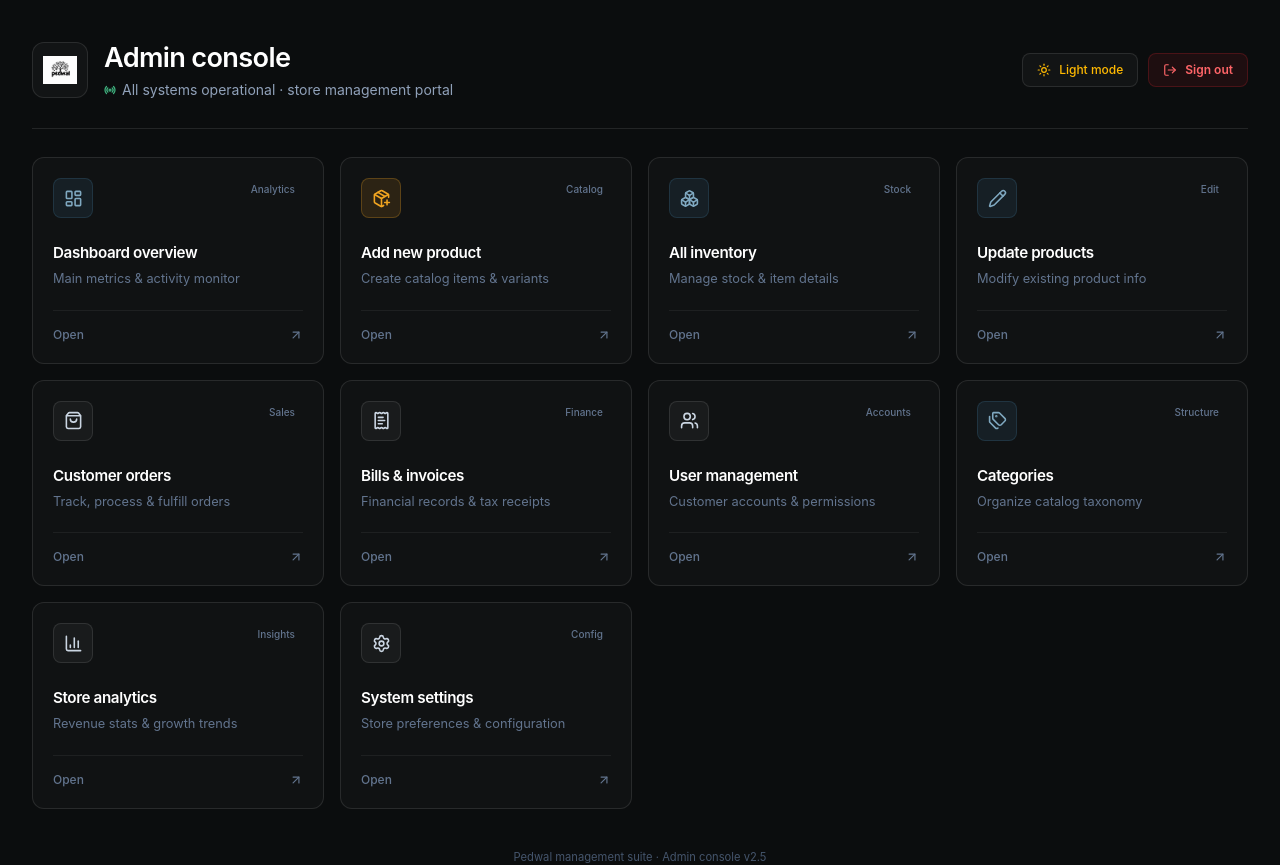
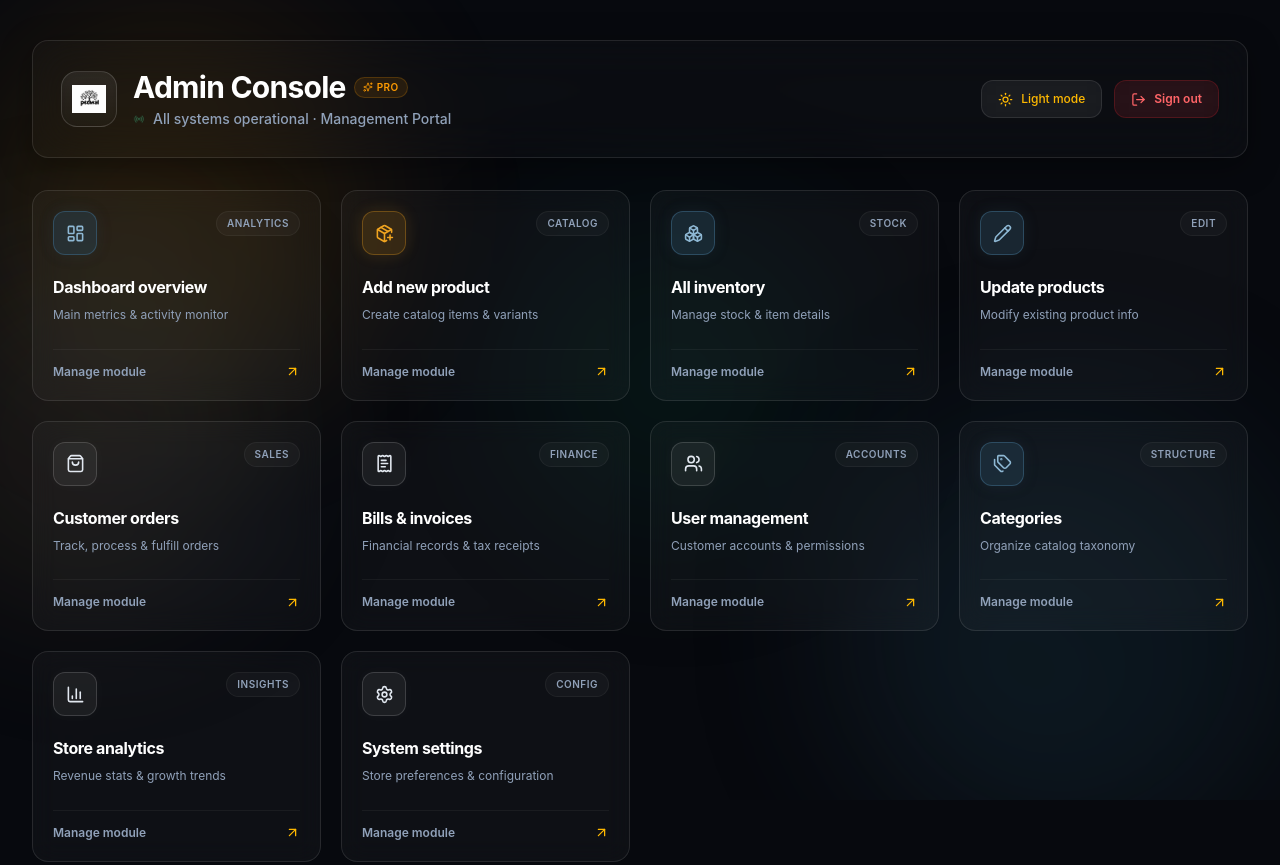
Before and after one commit to Abdul-Rashid-Chhimpa/frontend, a React (Vite) app: page /adminsidebar in a window 1280 px wide. Shown: the top 865 px of the page. Built offline with nearby package versions, Linux system fonts and the light colour scheme; sample sign-in values are in the browser's storage.

Commit message:
Update AdminSidebar.jsx

```diff
--- a/Components/AdminSidebar.jsx
+++ b/Components/AdminSidebar.jsx
@@ -17,30 +17,24 @@ import {
   Sun,
   Moon,
   Radio,
+  Sparkles,
 } from "lucide-react";
 
 // ======================================================
-// DESIGN TOKENS — shared language with the storefront
-// (steel + amber), reframed as a console/control-panel
+// DESIGN TOKENS
 // ======================================================
-const AMBER = "#F0A420";
-const AMBER_DARK = "#C97F0F";
-const STEEL = "#2B4A5E";
-const SUCCESS = "#3FB27F";
-
-// group -> chip styling, dark & light variants
 const GROUP_STYLES = {
   create: {
-    dark: "bg-[#F0A420]/12 text-[#F0A420] border-[#F0A420]/25",
-    light: "bg-amber-50 text-amber-700 border-amber-200",
+    dark: "bg-[#F0A420]/15 text-[#F0A420] border-[#F0A420]/30 shadow-[0_0_15px_rgba(240,164,32,0.15)]",
+    light: "bg-amber-100/80 text-amber-800 border-amber-300 shadow-sm",
   },
   catalog: {
-    dark: "bg-[#2B4A5E]/25 text-[#7FA8C0] border-[#2B4A5E]/50",
-    light: "bg-slate-100 text-[#2B4A5E] border-slate-200",
+    dark: "bg-[#2B4A5E]/40 text-[#8EB8D4] border-[#3B6580]/60 shadow-[0_0_15px_rgba(43,74,94,0.2)]",
+    light: "bg-slate-200/70 text-[#1E3545] border-slate-300 shadow-sm",
   },
   operate: {
-    dark: "bg-white/[0.04] text-slate-300 border-white/10",
-    light: "bg-white text-slate-600 border-slate-200",
+    dark: "bg-white/[0.06] text-slate-200 border-white/15 shadow-[0_0_15px_rgba(255,255,255,0.03)]",
+    light: "bg-white text-slate-700 border-slate-200/80 shadow-sm",
   },
 };
 
@@ -140,42 +134,57 @@ const AdminDashboard = () => {
 
   return (
     <div
-      className={`min-h-screen w-full relative overflow-hidden font-sans selection:bg-amber-400 selection:text-black px-4 sm:px-8 py-10 transition-colors duration-300 ${
-        isDark ? "bg-[#0B0D0E] text-slate-100" : "bg-[#F3F1EC] text-slate-900"
+      className={`min-h-screen w-full relative overflow-hidden font-sans selection:bg-amber-400 selection:text-black px-4 sm:px-8 py-10 transition-colors duration-500 ${
+        isDark ? "bg-[#07090E] text-slate-100" : "bg-[#F4F2EC] text-slate-900"
       }`}
     >
-      {/* ============ Animated console backdrop ============ */}
+      {/* ============ Animated Floating Orbs Background ============ */}
+      <div className="fixed inset-0 pointer-events-none overflow-hidden z-0">
         <div
-        className="console-grid"
-        style={{
-          opacity: isDark ? 0.35 : 0.5,
-          "--line-color": isDark
-            ? "rgba(255,255,255,0.05)"
-            : "rgba(21,24,28,0.05)",
-        }}
+          className={`orb orb-1 ${
+            isDark
+              ? "bg-gradient-to-tr from-[#F0A420]/25 to-amber-600/10"
+              : "bg-gradient-to-tr from-amber-300/40 to-yellow-200/30"
+          }`}
         />
         <div
-        className="console-scan"
-        style={{
-          background: isDark
-            ? "linear-gradient(180deg, rgba(240,164,32,0) 0%, rgba(240,164,32,0.06) 50%, rgba(240,164,32,0) 100%)"
-            : "linear-gradient(180deg, rgba(43,74,94,0) 0%, rgba(43,74,94,0.05) 50%, rgba(43,74,94,0) 100%)",
-        }}
+          className={`orb orb-2 ${
+            isDark
+              ? "bg-gradient-to-tr from-[#2B4A5E]/40 to-cyan-900/20"
+              : "bg-gradient-to-tr from-sky-300/40 to-slate-300/40"
+          }`}
         />
+        <div
+          className={`orb orb-3 ${
+            isDark
+              ? "bg-gradient-to-tr from-emerald-600/15 to-teal-900/20"
+              : "bg-gradient-to-tr from-emerald-200/50 to-teal-100/40"
+          }`}
+        />
+        <div
+          className={`orb orb-4 ${
+            isDark
+              ? "bg-gradient-to-tr from-amber-500/15 to-[#2B4A5E]/30"
+              : "bg-gradient-to-tr from-amber-200/30 to-blue-200/30"
+          }`}
+        />
+      </div>
 
       <div className="max-w-7xl mx-auto relative z-10">
         {/* ============ Header ============ */}
         <div
-          className={`flex flex-col md:flex-row items-start md:items-center justify-between pb-7 mb-7 border-b gap-6 ${
-            isDark ? "border-white/10" : "border-slate-200"
+          className={`flex flex-col md:flex-row items-start md:items-center justify-between p-6 sm:p-7 mb-8 rounded-2xl border backdrop-blur-xl transition-all duration-300 gap-6 ${
+            isDark
+              ? "bg-white/[0.02] border-white/10 shadow-[0_8px_32px_0_rgba(0,0,0,0.37)]"
+              : "bg-white/70 border-white/80 shadow-[0_8px_32px_0_rgba(31,38,135,0.07)]"
           }`}
         >
           <div className="flex items-center gap-4">
             <div
-              className={`w-13 h-13 sm:w-14 sm:h-14 rounded-xl border flex items-center justify-center p-2.5 ${
+              className={`w-14 h-14 rounded-2xl border flex items-center justify-center p-2.5 transition-all duration-300 group ${
                 isDark
-                  ? "bg-white/[0.03] border-white/10"
-                  : "bg-white border-slate-200 shadow-sm"
+                  ? "bg-gradient-to-b from-white/[0.08] to-white/[0.02] border-white/15 shadow-inner"
+                  : "bg-gradient-to-b from-white to-slate-50 border-slate-200/80 shadow-md"
               }`}
             >
               <img
@@ -187,88 +196,93 @@ const AdminDashboard = () => {
                   e.target.nextSibling?.classList.remove("hidden");
                 }}
               />
-              <Shield size={24} className="text-[#F0A420] hidden" />
+              <Shield size={26} className="text-[#F0A420] hidden" />
             </div>
 
             <div>
+              <div className="flex items-center gap-2">
                 <h1
-                className={`text-2xl sm:text-[1.7rem] font-semibold tracking-tight ${
+                  className={`text-2xl sm:text-3xl font-bold tracking-tight ${
                     isDark ? "text-white" : "text-slate-900"
                   }`}
                 >
-                Admin console
+                  Admin Console
                 </h1>
-              <div className="flex items-center gap-1.5 mt-1">
+                <span className="flex items-center gap-1 text-[10px] font-semibold tracking-wider uppercase px-2 py-0.5 rounded-full bg-amber-500/10 text-amber-500 border border-amber-500/20">
+                  <Sparkles size={10} /> Pro
+                </span>
+              </div>
+              <div className="flex items-center gap-2 mt-1">
                 <Radio
                   size={12}
                   className="text-[#3FB27F] console-pulse"
                   strokeWidth={2.5}
                 />
                 <p
-                  className={`text-xs sm:text-sm ${
-                    isDark ? "text-slate-400" : "text-slate-500"
+                  className={`text-xs sm:text-sm font-medium ${
+                    isDark ? "text-slate-400" : "text-slate-600"
                   }`}
                 >
-                  All systems operational · store management portal
+                  All systems operational · Management Portal
                 </p>
               </div>
             </div>
           </div>
 
           {/* Controls */}
-          <div className="flex items-center gap-2.5">
+          <div className="flex items-center gap-3 w-full md:w-auto justify-end">
             <button
               onClick={() => setIsDark(!isDark)}
-              className={`flex items-center gap-2 px-3.5 py-2 rounded-lg border font-medium text-xs transition-colors active:scale-95 ${
+              className={`flex items-center gap-2 px-4 py-2.5 rounded-xl border font-medium text-xs transition-all duration-200 active:scale-95 backdrop-blur-md ${
                 isDark
-                  ? "bg-white/[0.03] border-white/10 text-amber-400 hover:bg-white/[0.06]"
-                  : "bg-white border-slate-200 text-slate-700 hover:bg-slate-50 shadow-sm"
+                  ? "bg-white/[0.05] border-white/10 text-amber-400 hover:bg-white/[0.1] hover:border-amber-400/30"
+                  : "bg-white/80 border-slate-200 text-slate-700 hover:bg-white hover:shadow-md"
               }`}
             >
-              {isDark ? <Sun size={14} /> : <Moon size={14} />}
+              {isDark ? <Sun size={15} /> : <Moon size={15} />}
               <span>{isDark ? "Light mode" : "Dark mode"}</span>
             </button>
 
             <button
               onClick={logoutHandler}
-              className={`flex items-center gap-2 px-3.5 py-2 rounded-lg border transition-colors text-xs font-semibold active:scale-95 ${
+              className={`flex items-center gap-2 px-4 py-2.5 rounded-xl border transition-all duration-200 text-xs font-semibold active:scale-95 backdrop-blur-md ${
                 isDark
-                  ? "bg-red-500/[0.08] border-red-500/20 text-red-400 hover:bg-red-500/[0.14]"
-                  : "bg-red-50 border-red-200 text-red-600 hover:bg-red-100"
+                  ? "bg-red-500/10 border-red-500/20 text-red-400 hover:bg-red-500/20 hover:border-red-500/40"
+                  : "bg-red-50 border-red-200 text-red-600 hover:bg-red-100 hover:shadow-md"
               }`}
             >
-              <LogOut size={14} />
+              <LogOut size={15} />
               <span>Sign out</span>
             </button>
           </div>
         </div>
 
-        {/* ============ Module grid ============ */}
-        <div className="grid grid-cols-1 sm:grid-cols-2 lg:grid-cols-3 xl:grid-cols-4 gap-4">
+        {/* ============ Module Grid ============ */}
+        <div className="grid grid-cols-1 sm:grid-cols-2 lg:grid-cols-3 xl:grid-cols-4 gap-5">
           {menus.map((item) => {
             const chip = GROUP_STYLES[item.group][isDark ? "dark" : "light"];
             return (
               <Link
                 key={item.title}
                 to={item.path}
-                className={`group relative rounded-xl border p-5 transition-all duration-200 flex flex-col justify-between overflow-hidden ${
+                className={`group relative rounded-2xl border p-5 transition-all duration-300 flex flex-col justify-between backdrop-blur-md hover:-translate-y-1.5 ${
                   isDark
-                    ? "bg-white/[0.025] border-white/10 hover:bg-white/[0.05] hover:border-white/20"
-                    : "bg-white border-slate-200 hover:border-slate-300 hover:shadow-md"
+                    ? "bg-white/[0.03] border-white/10 hover:bg-white/[0.07] hover:border-amber-500/30 hover:shadow-[0_10px_30px_-10px_rgba(240,164,32,0.15)]"
+                    : "bg-white/70 border-white/80 hover:bg-white hover:border-slate-300 hover:shadow-xl"
                 }`}
               >
                 <div>
-                  <div className="flex items-start justify-between mb-6">
+                  <div className="flex items-start justify-between mb-5">
                     <div
-                      className={`w-10 h-10 rounded-lg border flex items-center justify-center transition-transform duration-200 group-hover:scale-105 ${chip}`}
+                      className={`w-11 h-11 rounded-xl border flex items-center justify-center transition-transform duration-300 group-hover:scale-110 ${chip}`}
                     >
                       {item.icon}
                     </div>
                     <span
-                      className={`text-[10px] font-medium px-2 py-1 rounded-md ${
+                      className={`text-[10px] font-semibold tracking-wider uppercase px-2.5 py-1 rounded-full border ${
                         isDark
-                          ? "text-slate-500"
-                          : "text-slate-400"
+                          ? "bg-white/[0.03] text-slate-400 border-white/5"
+                          : "bg-slate-100/80 text-slate-500 border-slate-200"
                       }`}
                     >
                       {item.label}
@@ -276,17 +290,17 @@ const AdminDashboard = () => {
                   </div>
 
                   <h3
-                    className={`text-[0.95rem] font-semibold tracking-tight ${
+                    className={`text-[1rem] font-bold tracking-tight transition-colors duration-200 ${
                       isDark
-                        ? "text-white group-hover:text-amber-300"
+                        ? "text-white group-hover:text-amber-400"
                         : "text-slate-900 group-hover:text-[#2B4A5E]"
-                    } transition-colors`}
+                    }`}
                   >
                     {item.title}
                   </h3>
                   <p
-                    className={`text-[0.8rem] mt-1 leading-relaxed ${
-                      isDark ? "text-slate-500" : "text-slate-500"
+                    className={`text-xs mt-1.5 leading-relaxed font-normal ${
+                      isDark ? "text-slate-400" : "text-slate-500"
                     }`}
                   >
                     {item.subtitle}
@@ -294,23 +308,23 @@ const AdminDashboard = () => {
                 </div>
 
                 <div
-                  className={`mt-5 pt-4 border-t flex items-center justify-between text-xs font-medium ${
-                    isDark ? "border-white/[0.06]" : "border-slate-100"
+                  className={`mt-6 pt-3.5 border-t flex items-center justify-between text-xs font-semibold ${
+                    isDark ? "border-white/5" : "border-slate-100"
                   }`}
                 >
                   <span
-                    className={
+                    className={`transition-colors ${
                       isDark
-                        ? "text-slate-500 group-hover:text-slate-300"
-                        : "text-slate-400 group-hover:text-slate-700"
-                    }
+                        ? "text-slate-400 group-hover:text-amber-300"
+                        : "text-slate-500 group-hover:text-[#2B4A5E]"
+                    }`}
                   >
-                    Open
+                    Manage module
                   </span>
                   <ArrowUpRight
-                    size={14}
-                    className={`transition-transform duration-200 group-hover:translate-x-0.5 group-hover:-translate-y-0.5 ${
-                      isDark ? "text-slate-500" : "text-slate-400"
+                    size={15}
+                    className={`transition-transform duration-300 group-hover:translate-x-1 group-hover:-translate-y-1 ${
+                      isDark ? "text-amber-400" : "text-[#2B4A5E]"
                     }`}
                   />
                 </div>
@@ -321,53 +335,91 @@ const AdminDashboard = () => {
 
         {/* Footer */}
         <div
-          className={`mt-10 text-center text-[0.7rem] ${
-            isDark ? "text-slate-600" : "text-slate-400"
+          className={`mt-12 text-center text-xs font-medium ${
+            isDark ? "text-slate-500" : "text-slate-400"
           }`}
         >
-          Pedwal management suite · Admin console v2.5
+          Pedwal Management Suite · Admin Console v2.5
         </div>
       </div>
 
+      {/* ============ CSS Animations ============ */}
       <style>{`
-        .console-grid {
-          position: fixed;
-          inset: 0;
-          pointer-events: none;
-          z-index: 0;
-          background-image:
-            linear-gradient(var(--line-color) 1px, transparent 1px),
-            linear-gradient(90deg, var(--line-color) 1px, transparent 1px);
-          background-size: 42px 42px;
-          animation: grid-drift 26s linear infinite;
+        .orb {
+          position: absolute;
+          border-radius: 50%;
+          filter: blur(80px);
+          opacity: 0.7;
+          will-change: transform;
         }
-        .console-scan {
-          position: fixed;
-          left: 0;
-          right: 0;
-          height: 40vh;
-          pointer-events: none;
-          z-index: 0;
-          animation: scan-sweep 9s ease-in-out infinite;
+
+        .orb-1 {
+          width: 380px;
+          height: 380px;
+          top: -5%;
+          left: -5%;
+          animation: orb-float-1 22s ease-in-out infinite alternate;
         }
-        @keyframes grid-drift {
-          from { background-position: 0 0, 0 0; }
-          to { background-position: 42px 42px, 42px 42px; }
+
+        .orb-2 {
+          width: 450px;
+          height: 450px;
+          bottom: -10%;
+          right: -5%;
+          animation: orb-float-2 28s ease-in-out infinite alternate;
         }
-        @keyframes scan-sweep {
-          0% { top: -40vh; }
-          50% { top: 100vh; }
-          100% { top: -40vh; }
+
+        .orb-3 {
+          width: 300px;
+          height: 300px;
+          top: 40%;
+          left: 50%;
+          animation: orb-float-3 20s ease-in-out infinite alternate;
         }
+
+        .orb-4 {
+          width: 350px;
+          height: 350px;
+          bottom: 20%;
+          left: -10%;
+          animation: orb-float-4 25s ease-in-out infinite alternate;
+        }
+
+        @keyframes orb-float-1 {
+          0% { transform: translate(0, 0) scale(1); }
+          50% { transform: translate(120px, 80px) scale(1.15); }
+          100% { transform: translate(60px, 160px) scale(0.9); }
+        }
+
+        @keyframes orb-float-2 {
+          0% { transform: translate(0, 0) scale(1); }
+          50% { transform: translate(-140px, -100px) scale(1.1); }
+          100% { transform: translate(-80px, -180px) scale(0.95); }
+        }
+
+        @keyframes orb-float-3 {
+          0% { transform: translate(-50%, -50%) scale(0.9); }
+          50% { transform: translate(-30%, -20%) scale(1.2); }
+          100% { transform: translate(-70%, -60%) scale(1); }
+        }
+
+        @keyframes orb-float-4 {
+          0% { transform: translate(0, 0) scale(1); }
+          50% { transform: translate(100px, -80px) scale(1.1); }
+          100% { transform: translate(160px, 40px) scale(0.85); }
+        }
+
         .console-pulse {
           animation: pulse-dot 2.2s ease-in-out infinite;
         }
+
         @keyframes pulse-dot {
-          0%, 100% { opacity: 1; }
-          50% { opacity: 0.35; }
+          0%, 100% { opacity: 1; transform: scale(1); }
+          50% { opacity: 0.4; transform: scale(0.85); }
         }
+
         @media (prefers-reduced-motion: reduce) {
-          .console-grid, .console-scan, .console-pulse {
+          .orb, .console-pulse {
             animation: none;
           }
         }
```
Lines whose indentation alone changed are shown as unchanged.
